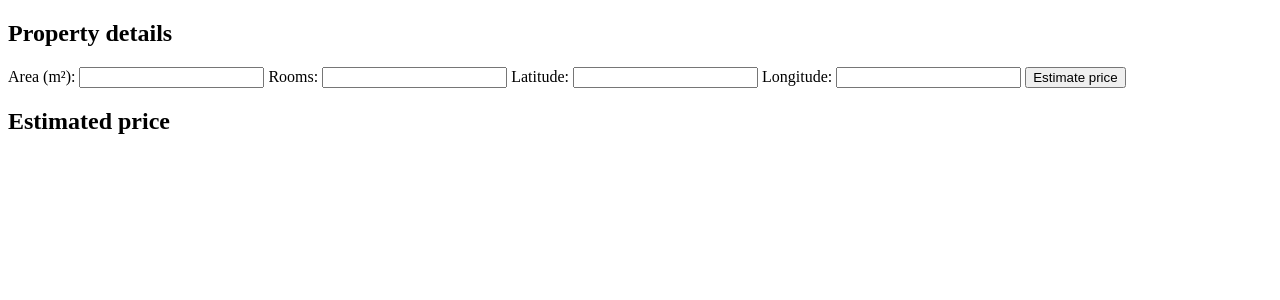
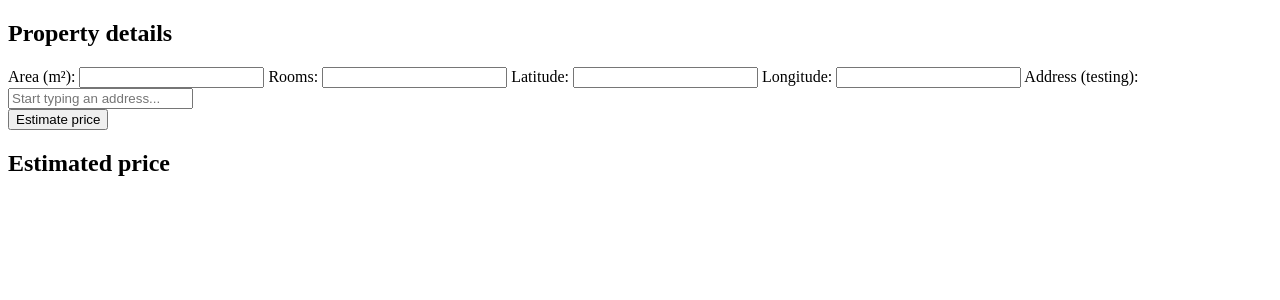
Before and after one commit to ivash12/house-price-prediction, a Django app: page /1/ in a window 1280 px wide. Shown: the part 98-398 px from the top of the page. Run offline with Django 5.2, Linux system fonts and the light colour scheme.

Commit message:
adding blank to entering adress to predict.html

```diff
--- a/housesite/predictor/templates/predictor/predict.html
+++ b/housesite/predictor/templates/predictor/predict.html
@@ -1,3 +1,4 @@
+{% load static %}
 <!DOCTYPE html>
 <html lang="en">
 <head>
@@ -31,6 +32,12 @@
     <label for="lon">Longitude:</label>
     <input type="number" id="lon" name="lon" step="any" required value="{{ form_data.lon }}">
 
+    <label for="location-search">Address (testing):</label>
+    <input type="text" id="location-search" placeholder="Start typing an address...">
+    <div id="suggestions"></div>
+    <input type="hidden" id="js-lat">
+    <input type="hidden" id="js-lon">
+
     <button type="submit">Estimate price</button>
 </form>
     </section>
@@ -41,5 +48,6 @@
     <p>Estimated price: €{{ price|floatformat:0 }}</p>
         {% endif %}
     </section>
+<script src="{% static 'predictor/script.js' %}"></script>
 </body>
 </html>
```
Also changed, not shown: housesite/predictor/static/predictor/script.js (added).
